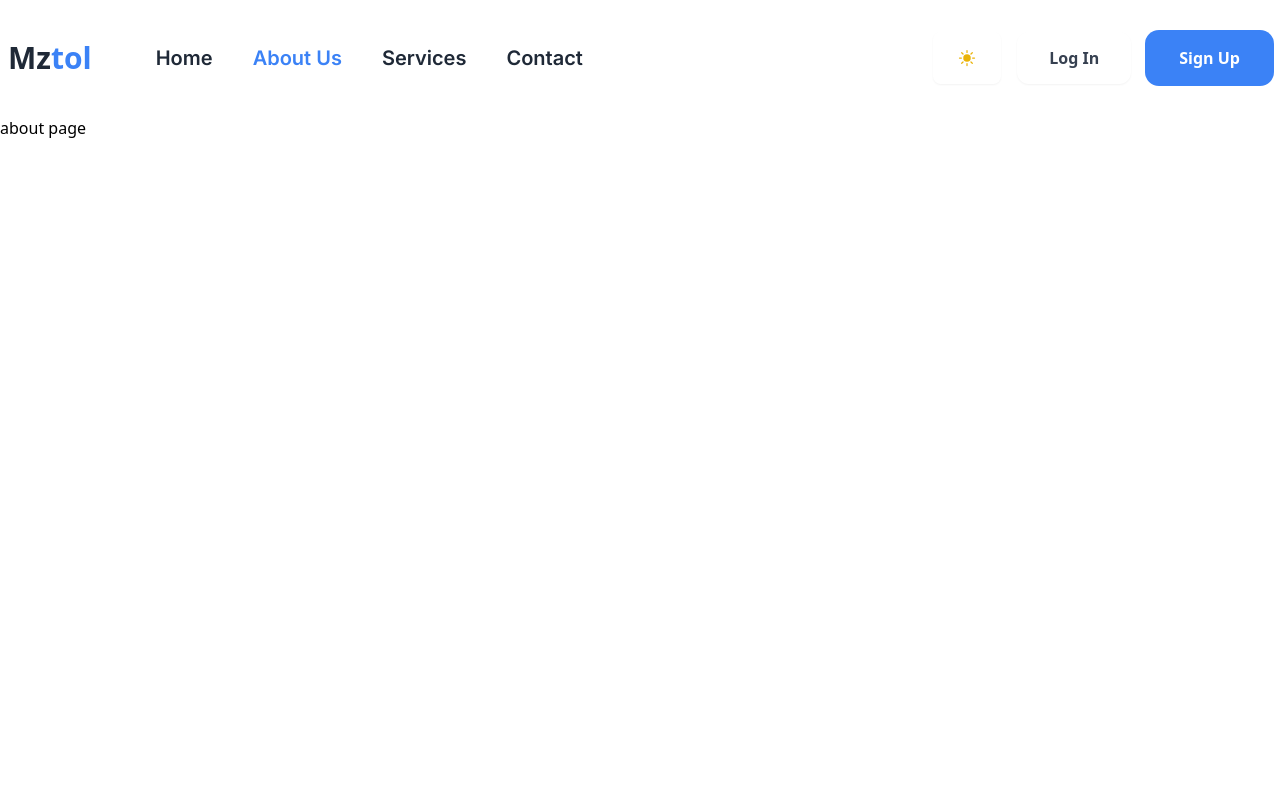
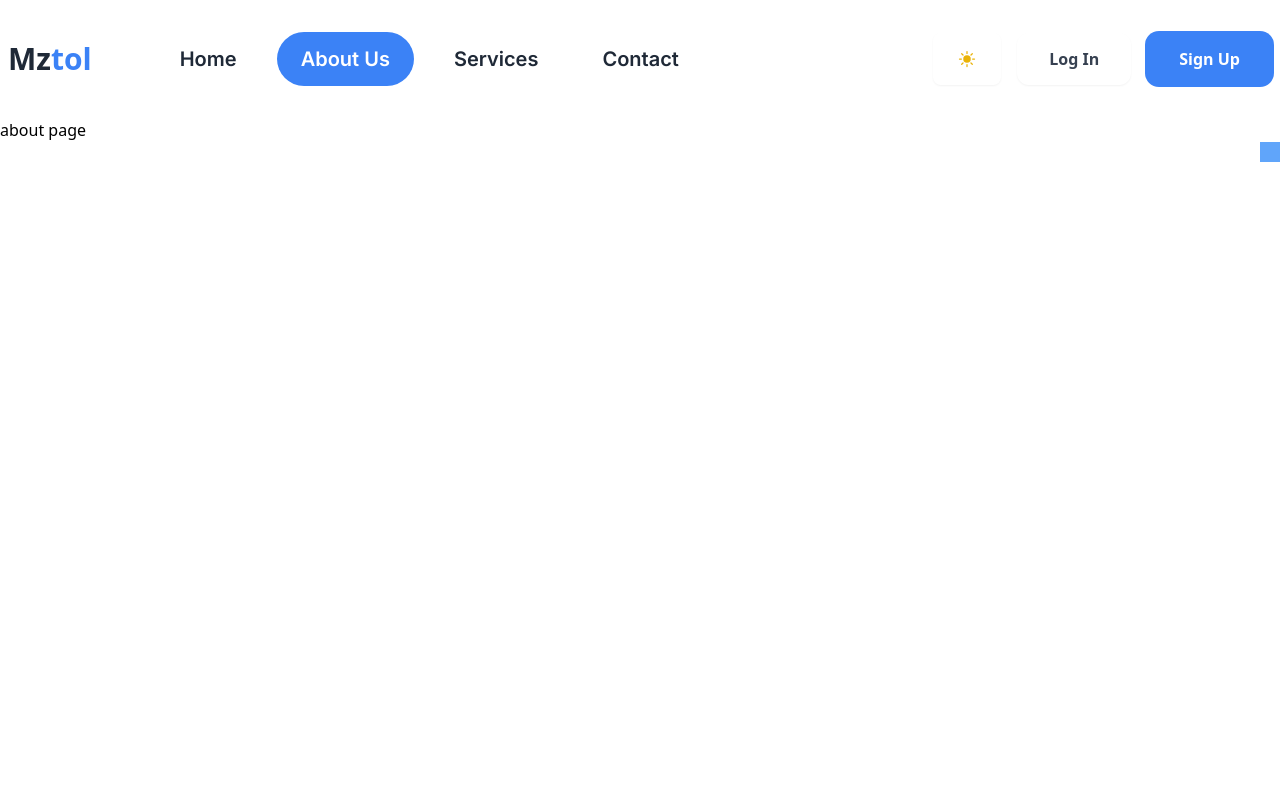
Before and after one commit to chihabMe/daw-addiction-detector, a React (Vite) app in the folder frontend/: page /about in a window 1280 px wide. Shown: the top 800 px of the page. Built offline with nearby package versions, Linux system fonts and the light colour scheme.

Commit message:
improved the navbar animations

```diff
--- a/frontend/src/components/layout/Header/Header.tsx
+++ b/frontend/src/components/layout/Header/Header.tsx
@@ -26,7 +26,7 @@ const links = [
 const Header = () => {
   return (
     <motion.header
-      initial={{opacity:0,y:"-100%"}}
+      initial={{opacity:0,y:"-50%"}}
       animate={{opacity:1,y:0}}
       transition={{delay:0.1,duration:0.2}}
 
--- a/frontend/src/components/layout/Header/HeaderDesktopView.tsx
+++ b/frontend/src/components/layout/Header/HeaderDesktopView.tsx
@@ -1,27 +1,40 @@
-import { NavLink,Link } from "react-router-dom";
+import { NavLink, Link, useLocation } from "react-router-dom";
 import Button from "../../ui/Button";
 import DarkLightThemeToggler from "../DarkLightThemeToggler";
+import { AnimatePresence, motion } from "framer-motion";
 
 interface Props {
-  links:{
-    href:string;
-    text:string;
-  }[]
+  links: {
+    href: string;
+    text: string;
+  }[];
 }
-const HeaderDesktopView = ({links}:Props)=>{
+const HeaderDesktopView = ({ links }: Props) => {
+  const pathname = useLocation().pathname
   return (
     <div className=" hidden  lg:flex items-center justify-between grow  ">
       <nav className="flex  grow ">
-            <ul className="flex gap-10 items-center  ">
+        <ul className="flex gap-4 items-center  ">
           {links.map((link, idx) => (
             <li
               key={idx}
-                  className="font-[600] font-inter   text-[20px]   text-text-darker dark:text-text-ligther capitalize hover:text-primary"
+              className="font-[600] font-inter py-3 px-6   text-[20px]   text-text-darker dark:text-text-ligther capitalize hover:text-primary relative"
             >
+              {pathname==link.href &&
+                <motion.div
+                    layout
+                    layoutId="active-navlink"
+                    style={{borderRadius:9999}}
+                    className="w-full rounded-full inset-0 bg-primary absolute"></motion.div>
+              }
               <NavLink
                 to={link.href}
                 className={({ isActive, isPending }) =>
-                      isPending ? "pending" : isActive ? "text-primary" : ""
+                  isPending
+                    ? "pending"
+                    : isActive
+                    ? "text-primary relative text-white z-10"
+                    : "relative z-10"
                 }
               >
                 {link.text}
@@ -31,18 +44,20 @@ const HeaderDesktopView = ({links}:Props)=>{
         </ul>
       </nav>
       <div className="flex gap-4 items-center">
-            <DarkLightThemeToggler/>
+        <DarkLightThemeToggler />
         <Link to="/accounts/signup">
-              <Button className="rounded-xl px-8 py-3.5 bg-transparent text-gray-700 dark:text-text-ligther hover:text-primary  capitalize  hover:ring-2  hover:ring-primary-500">log in</Button>
+          <Button className="rounded-xl px-8 py-3.5 bg-transparent text-gray-700 dark:text-text-ligther hover:text-primary  capitalize  hover:ring-2  hover:ring-primary-500">
+            log in
+          </Button>
         </Link>
 
         <Link to="/accounts/login">
-              <Button className="rounded-xl px-8 py-3.5  capitalize  ring-2 ring-blue-500">sign up</Button>
+          <Button className="rounded-xl px-8 py-3.5  capitalize  ring-2 ring-blue-500">
+            sign up
+          </Button>
         </Link>
-
       </div>
     </div>
-  )
-
-}
+  );
+};
 export default HeaderDesktopView;
--- a/frontend/src/components/pages/quiz/questions/QuestionListItem.tsx
+++ b/frontend/src/components/pages/quiz/questions/QuestionListItem.tsx
@@ -12,7 +12,7 @@ const QuestionListItem = ({ question, index }: Props) => {
   const [showQuestionBody, setShowQuestionBody] = useState(false);
   const toggleQuestionBody = () => setShowQuestionBody((prev) => !prev);
   return (
-    <li>
+    <li >
       <div
         className="py-2 flex gap-2 items-center cursor-pointer justify-between items-center"
         onClick={toggleQuestionBody}
--- a/frontend/src/components/pages/quiz/responses/QuestionResponseOptionListItem.tsx
+++ b/frontend/src/components/pages/quiz/responses/QuestionResponseOptionListItem.tsx
@@ -28,7 +28,7 @@ const QuestionResponseOptionListItem = ({
       className={`${isActive && "ring-[3px] ring-blue-500"} active:ring-[4px] active:ring-primary p-px rounded-md `}
     >
       <div
-        className={`  py-[22px] group rounded-md px-4 transition-all  flex gap-4  items-center duration-200 cursor-pointer  bg-gray-100  hover:bg-primary hover:!text-white font-medium ${
+        className={`  py-[22px] group rounded-md px-4   flex gap-4  items-center duration-200 cursor-pointer  bg-gray-100  hover:bg-primary hover:!text-white font-medium ${
           isActive && "!text-white !bg-primary"
         }  `}
       >
--- a/frontend/src/components/pages/quiz/responses/QuestionResponseOptionsList.tsx
+++ b/frontend/src/components/pages/quiz/responses/QuestionResponseOptionsList.tsx
@@ -6,6 +6,7 @@ import ErrorPageContainer from "../../../layout/ErrorPageContainer";
 import QuestionResponseOptionListItem from "./QuestionResponseOptionListItem";
 import QuestionResponsesListSkeleton from "./skeletons/QuestionResponsesListSkeleton";
 import { useUiContext } from "../../../../hooks/useUiContext";
+import { motion } from "framer-motion";
 
 interface Props {
   questionId: string;
@@ -30,6 +31,7 @@ const QuestionResponseOptionsList = ({ questionId }: Props) => {
   return (
     <ul className={ `flex transition-all duration-500  ${questionMode=="grid" ?"grid grid-cols-1  md:grid-cols-2   ":"flex-col" }    py-4 gap-4 font-medium ` }>
       {questionOptions.map((option,idx) => (
+
         <QuestionResponseOptionListItem
           index={idx}
           setResponseOption={changeChosedResponse}
--- a/frontend/src/components/ui/Button.tsx
+++ b/frontend/src/components/ui/Button.tsx
@@ -10,7 +10,7 @@ const Button = ({ children,className, onClick }: Props) => {
   return (
     <button
       onClick={onClick}
-      className={twMerge("text-white  shadow-sm hover:shadow-lg px-10 py-4 font-bold rounded-full cursor-pointer bg-primary hover:ring-1 hover:ring-blue-500 active:ring-2 active:ring-blue-500 ",className)}
+      className={twMerge("text-white  shadow-sm hover:shadow-lg px-10 py-4 font-bold rounded-lg cursor-pointer bg-primary hover:ring-1 hover:ring-blue-500 active:ring-2 active:ring-blue-500 ",className)}
     >
       {children}
     </button>
--- a/frontend/src/pages/about.tsx
+++ b/frontend/src/pages/about.tsx
@@ -1,9 +1,22 @@
-
+import { motion } from "framer-motion";
 const AboutPage = () => {
   return (
     <main className="min-h-screen">
       about page
+      <div
+
+        className="w-full flex justify-end">
+        <motion.div
+
+          className="bg-blue-400 w-5 h-5 ">
+        </motion.div>
+        </div>
+
+
     </main>
   );
 };
+
+const spring = {
+};
 export default AboutPage;
--- a/frontend/src/pages/quiz.tsx
+++ b/frontend/src/pages/quiz.tsx
@@ -5,6 +5,7 @@ import { AnimatePresence, motion } from "framer-motion";
 import BaseModal from "../components/ui/modals/BaseModal";
 import { Link } from "react-router-dom";
 import toast from "react-hot-toast";
+import { ArrowLeftIcon } from "@heroicons/react/24/solid";
 
 const QuizPage = () => {
   const [showQuestions,setShowQuestions]= useState(true)
@@ -17,6 +18,17 @@ const QuizPage = () => {
   return (
     <main className="min-h-screen">
       <section className="w-full max-w-screen-md  mx-auto py-6 px-2">
+        <motion.div
+            transition={{ delay: 0.1,duration:0.3 }}
+            initial={{  opacity: 0,x:-10}}
+            animate={{ opacity: 1,x:0 }}
+        >
+        <Link to="/">
+          <Button className="bg-transparent group px-6 py-3 ">
+            <ArrowLeftIcon className="text-text-darker group-hover:text-primary w-5 h-5 text-gray-400 dark:text-text-ligther"/>
+          </Button>
+        </Link>
+        </motion.div>
         <AnimatePresence>
           {showQuestions&&
           <motion.div
--- a/frontend/src/routes/root.tsx
+++ b/frontend/src/routes/root.tsx
@@ -1,15 +1,24 @@
-import { Outlet } from "react-router-dom";
+import { Outlet, useLocation } from "react-router-dom";
 import Header from "../components/layout/Header/Header";
 import Footer from "../components/layout/Footer/Footer";
 import { Toaster } from "react-hot-toast";
 import {CheckCircleIcon} from "@heroicons/react/24/solid"
+const excludeLayoutPaths = ["/quiz"]
 export function Root() {
+  const pathname = useLocation().pathname
+  if(excludeLayoutPaths.includes(pathname)){
+    return (
+    <>
+    <Outlet/>
+      <Toaster   position="bottom-right"   toastOptions={{duration:2500,className:"bg-white  min-w-[200px] font-medium",icon:<CheckCircleIcon className="w-6 h-6 text-primary"/>}}  />
+    </>
+    )
+  }
   return (
     <>
       <Header />
       <Outlet />
       <Footer/>
-      <Toaster   position="bottom-right"   toastOptions={{duration:2500,className:"bg-white  min-w-[200px] font-medium",icon:<CheckCircleIcon className="w-6 h-6 text-primary"/>}}  />
     </>
   );
 }
```
Lines whose indentation alone changed are shown as unchanged.
